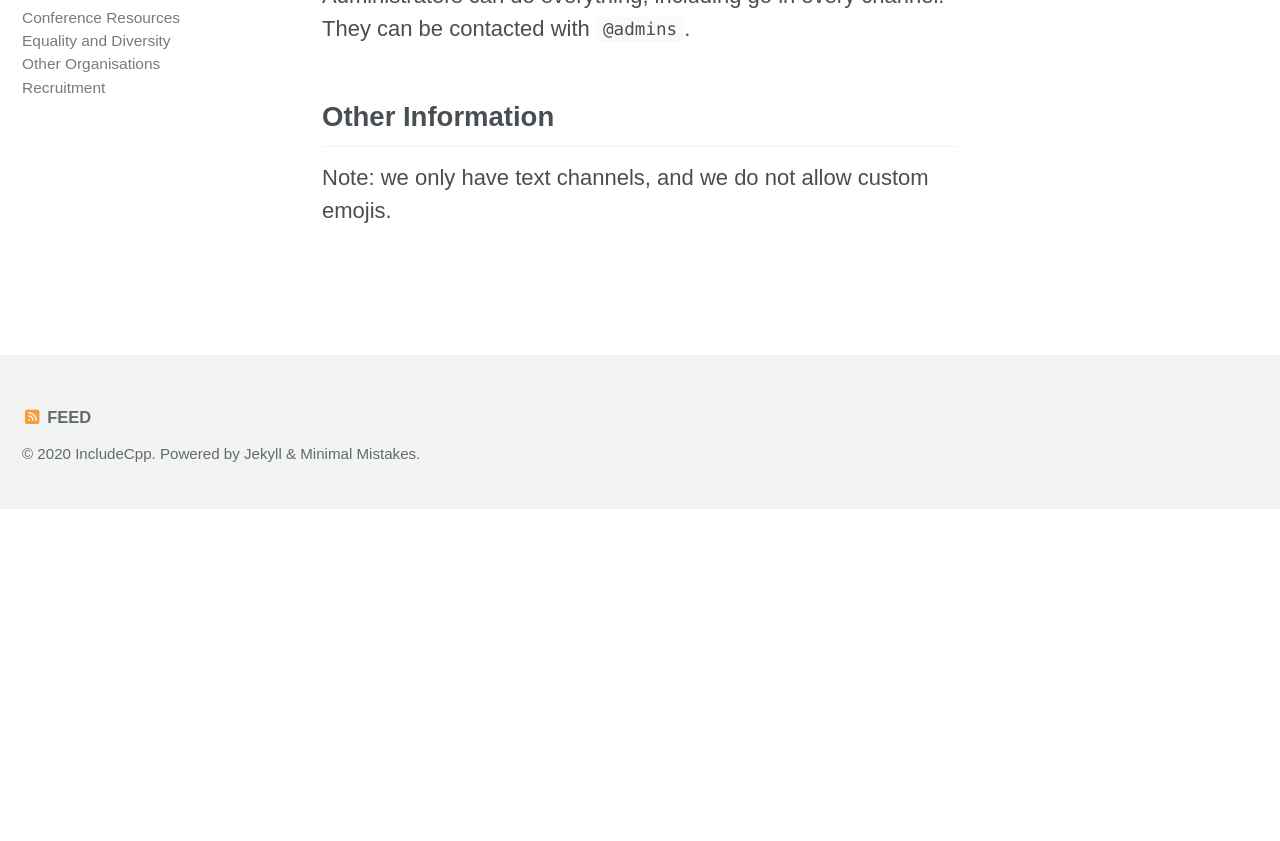
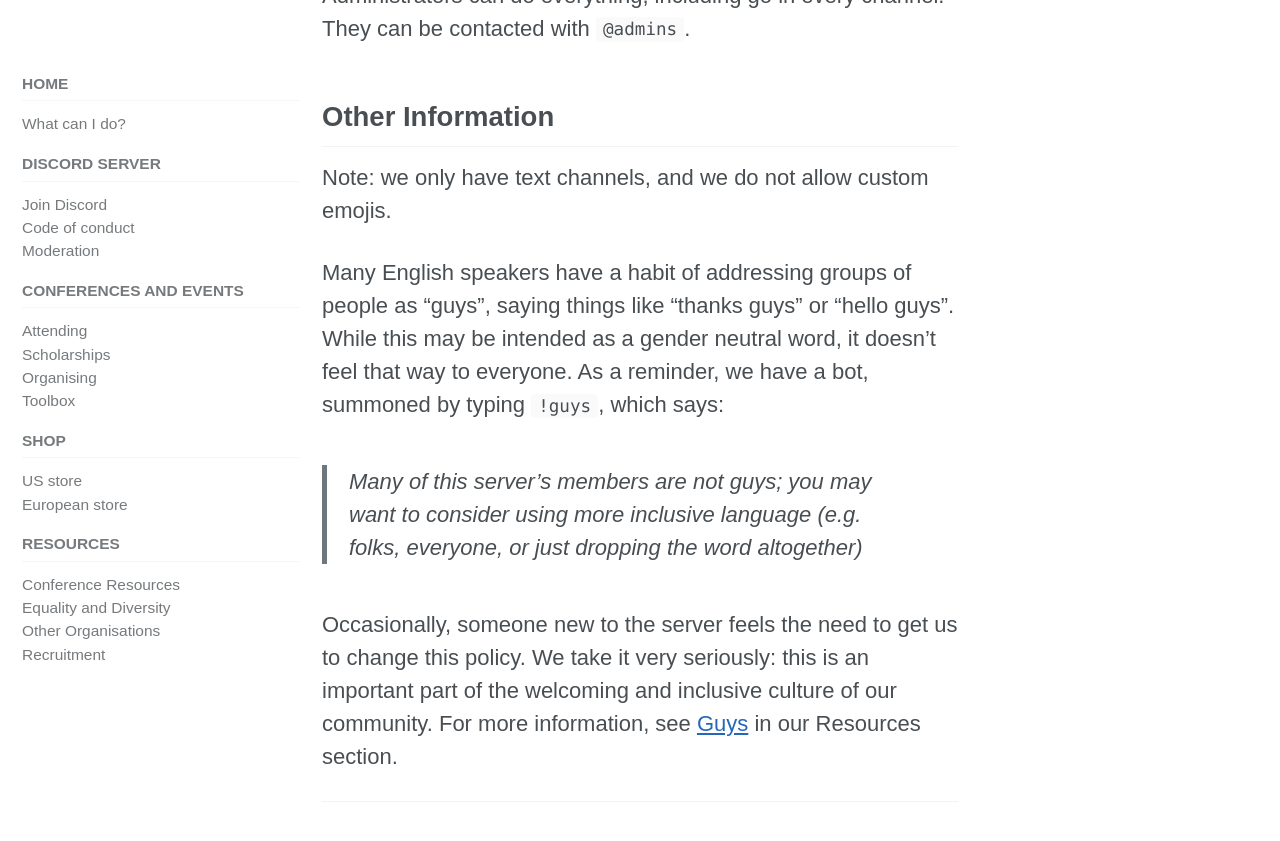
Before and after one commit to include-cpp/include-cpp.github.io, a Jekyll site: the page built from discord/index.md, in a window 1280 px wide and 900 px high, scrolled down 7236 px. Shown: the top 841 px of the window. Built offline with Jekyll 4.4.1, drawn with Linux system fonts in a browser that asks for light colours; cached includes are drawn as plain includes; nearby versions of some CDN libraries; before the commit the page ends 7745 px from its top, so only the background shows below that.

Commit message:
Explanation of !guys
Co-Authored-By: Kate Gregory <kategregory@users.noreply.github.com>

```diff
--- a/discord/index.md
+++ b/discord/index.md
@@ -109,3 +109,11 @@ Administrators can do everything, including go in every channel. They can be con
 ## Other Information
 
 Note: we only have text channels, and we do not allow custom emojis.
+
+Many English speakers have a habit of addressing groups of people as "guys", saying things like "thanks guys" or "hello guys". While this may be intended as a gender neutral word, it doesn't feel that way to everyone. As a reminder, we have a bot, summoned by typing `!guys`, which says:
+
+> Many of this server's members are not guys; you may want to consider using more inclusive language (e.g. folks, everyone, or just dropping the word altogether)
+
+Occasionally, someone new to the server feels the need to get us to change this policy. We take it very seriously: this is an important part of the welcoming and inclusive culture of our community. For more information, see [Guys](/resources/equality_and_diversity/#guys) in our Resources section.
+
+---
```
